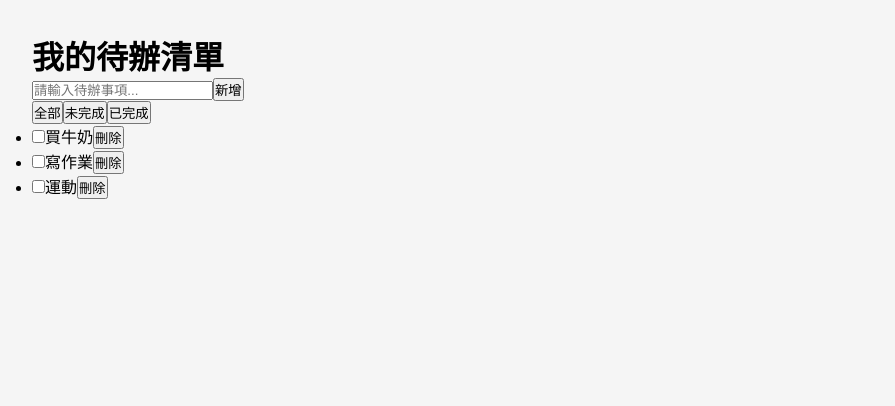
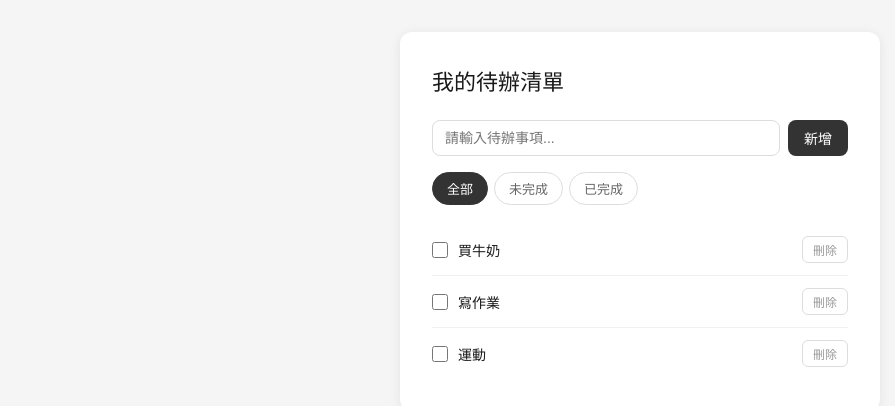
Before and after one commit to chocolate99999/todo-app, a React (Vite) app: page / in a window 1280 px wide. Shown: the top 406 px of the page, without its empty margins (0-895 px from the left). Built offline with nearby package versions, Linux system fonts and the light colour scheme.

Commit message:
style: 加上介面樣式

```diff
--- a/src/App.jsx
+++ b/src/App.jsx
@@ -57,8 +57,8 @@ function App() {
   const filteredTodos = getFilteredTodos();
 
   return (
-    <div>
-      <h1>我的待辦清單</h1>
+    <div className="app-container">
+      <h1 className="app-title">我的待辦清單</h1>
 
       {/* <div>
         <input
--- a/src/TodoFilter.jsx
+++ b/src/TodoFilter.jsx
@@ -1,11 +1,24 @@
 function TodoFilter({ filter, onFilterChange}) {
   return (
-    <div>
-      <div>
-        <button onClick={() => onFilterChange('all')}>全部</button>
-        <button onClick={() => onFilterChange('active')}>未完成</button>
-        <button onClick={() => onFilterChange('completed')}>已完成</button>
-      </div>
+    <div className="filter-row">
+      <button
+        className={filter === 'all' ? 'filter-button active' : 'filter-button'}
+        onClick={() => onFilterChange('all')}>
+        全部
+      </button>
+
+      <button
+        className={filter === 'active' ? 'filter-button active' : 'filter-button'}
+        onClick={() => onFilterChange('active')}>
+        未完成
+      </button>
+
+
+      <button
+        className={filter === 'completed' ? 'filter-button active' : 'filter-button'}
+        onClick={() => onFilterChange('completed')}>
+        已完成
+      </button>
     </div>
   )
 }
--- a/src/TodoInput.jsx
+++ b/src/TodoInput.jsx
@@ -1,7 +1,8 @@
 function TodoInput({ inputValue, onInputChange, onAdd }){
   return (
-    <div>
+    <div className="input-row">
       <input
+          className="todo-input"
           type="text"
           value={inputValue}
           onChange={(e) => {
@@ -10,7 +11,7 @@ function TodoInput({ inputValue, onInputChange, onAdd }){
           placeholder="請輸入待辦事項..."
         />
 
-      <button onClick={onAdd}>新增</button>
+      <button className="add-button" onClick={onAdd}>新增</button>
     </div>
   )
 }
--- a/src/TodoList.jsx
+++ b/src/TodoList.jsx
@@ -1,10 +1,11 @@
 function TodoList({ todos, onToggle, onDelete }) {
   return (
-    <ul>
+    <ul className="todo-list">
     {
       todos.map((todo) => (
-        <li key={todo.id}>
+        <li className="todo-item" key={todo.id}>
           <input
+            className="todo-checkbox"
             type="checkbox"
             checked={todo.completed}
             onChange={() =>
@@ -13,15 +14,17 @@ function TodoList({ todos, onToggle, onDelete }) {
           />
 
           <span
-            style={{
-              textDecoration: todo.completed ? 'line-through' : 'none',
-              color: todo.completed ? 'gray' : 'black',
-            }}
+            // style={{
+            //   textDecoration: todo.completed ? 'line-through' : 'none',
+            //   color: todo.completed ? 'gray' : 'black',
+            // }}
+            className={todo.completed ? 'todo-text completed' : 'todo-text'}
           >
             {todo.text}
           </span>
 
           <button
+            className="delete-button"
             onClick={() =>
               onDelete(todo.id)
             }>刪除
--- a/src/index.css
+++ b/src/index.css
@@ -9,3 +9,142 @@ body {
   background: #f5f5f5;
   padding: 2rem;
 }
+
+/* 整體容器 */
+.app-container {
+  max-width: 480px;
+  margin: 0 auto;
+  background-color: #ffffff;
+  border-radius: 12px;
+  box-shadow: 0 2px 12px rgba(0, 0, 0, 0.08);
+  padding: 2rem;
+}
+
+/* 標題 */
+.app-title {
+  font-size: 22px;
+  font-weight: 500;
+  color: #1a1a1a;
+  margin-bottom: 1.5rem;
+}
+
+/* = 輸入區 = */
+.input-row {
+  display: flex;
+  gap: 8px;
+  margin-bottom: 1rem;
+  /* outline: olivedrab 1px solid; */
+}
+
+.todo-input {
+  flex: 1;
+  padding: 8px 12px;
+  border: 1px solid #ddd;
+  border-radius: 8px;
+  font-size: 14px;
+  outline: none; /* 把瀏覽器預設的藍色外框關掉 */
+  transition: border-color 0.2s;
+}
+
+.todo-input:focus {
+  border-color: #333;
+}
+
+.add-button {
+  padding: 8px 16px;
+  background: #333;
+  color: #fff;
+  border: none;
+  border-radius: 8px;
+  font-size: 14px;
+  cursor: pointer;
+  transition: background-color 0.2s;
+}
+.add-button:hover {
+  background-color: #555;
+}
+
+/* = 篩選按鈕區 = */
+.filter-row {
+  display: flex;
+  gap: 6px;
+  margin-bottom: 1.2rem;
+}
+
+.filter-button {
+  padding: 6px 14px;
+  border: 1px solid #ddd;
+  border-radius: 20px;
+  font-size: 13px;
+  cursor: pointer;
+  background: transparent;
+  color: #666;
+  transition: all 0.2s;
+}
+
+.filter-button:hover {
+  border-color: #333;
+  color: #333
+}
+
+.filter-button.active {
+  background: #333;
+  color: #fff;
+  border-color: #333;
+}
+
+/* = 清單 = */
+.todo-list {
+  list-style: none;
+
+  /* outline: blue 1px solid; */
+}
+
+/* 每個待辦項目 */
+.todo-item {
+  display: flex;
+  align-items: center;
+  gap: 10px;
+  padding: 12px 0;
+  border-bottom: 1px solid #f0f0f0;
+
+  /* outline: orangered 1px solid; */
+}
+
+.todo-item:last-child {
+  border-bottom: none;
+}
+
+.todo-checkbox {
+  width: 16px;
+  height: 16px;
+  cursor: pointer;
+  accent-color: #333;
+}
+
+.todo-text {
+  flex: 1;
+  font-size: 14px;
+  color: #1a1a1a;
+}
+
+.todo-text.completed {
+  text-decoration: line-through;
+  color: #aaa;
+}
+
+.delete-button {
+  padding: 4px 10px;
+  border: 1px solid #ddd;
+  border-radius: 6px;
+  font-size: 12px;
+  background: transparent;
+  color: #999;
+  cursor: pointer;
+  transition: all 0.2s;
+}
+
+.delete-button:hover {
+  border-color: #e74c3c;
+  color: #e74c3c;
+}
```
